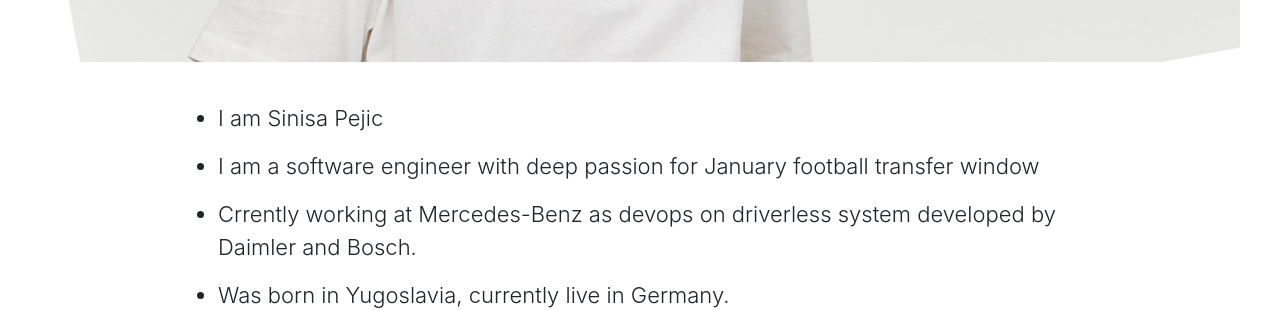
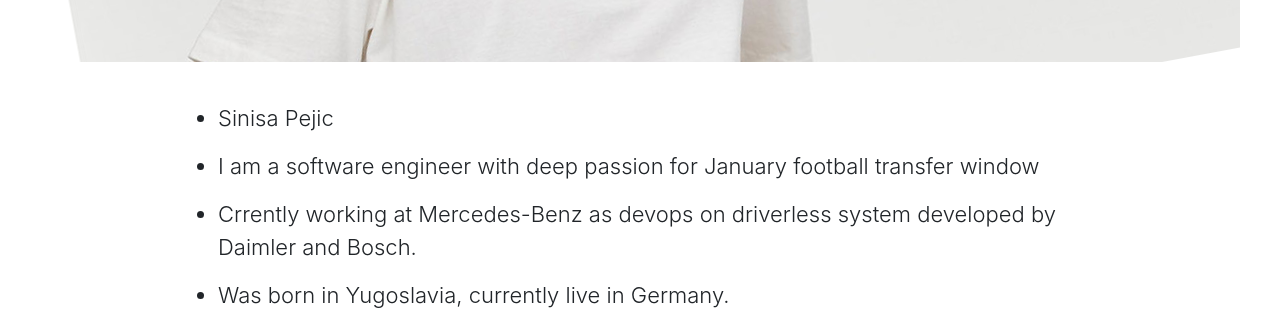
Before and after one commit to spejic88/spejic88.github.io, a Jekyll site: the page built from about.md, in a window 1280 px wide. Shown: the part 394-704 px from the top of the page. Built offline with Jekyll 4.4.1, drawn with Linux system fonts in a browser that asks for light colours; some web fonts are replaced.

```diff
--- a/about.md
+++ b/about.md
@@ -17,7 +17,8 @@ permalink: /about/
   <div class="row">
     <div class="col-md-12">
       <ul class="about-me-list">
-        <li>I am Sinisa Pejic</li>
+
+        <li>Sinisa Pejic</li>
 
         <li>I am a software engineer with deep passion for January football transfer window</li>
 
@@ -30,6 +31,7 @@ permalink: /about/
         <li>Big fan of the WEB ;)</li>
 
         <li>In spare time I practice Business and Philosophy.</li>
+
       </ul>
     </div>
   </div>
```
